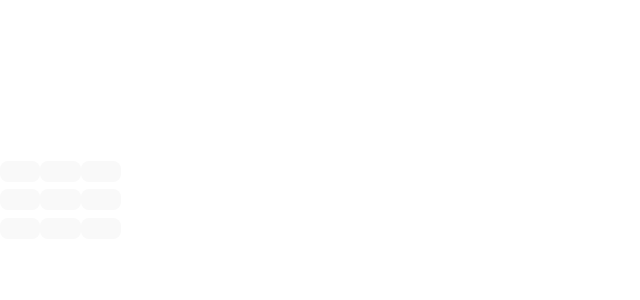
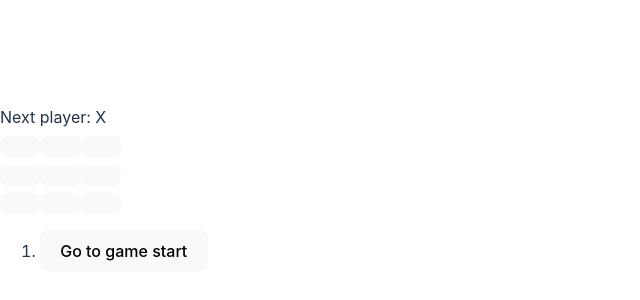
Before and after one commit to FranSanchez160779/demo-vite-react, a React (Vite) app: page / in a window 1280 px wide. Shown: the part 204-504 px from the top of the page, without its empty margins (0-640 px from the left). Built offline with nearby package versions, Linux system fonts and the light colour scheme.

Commit message:
finish clean

```diff
--- a/src/App.jsx
+++ b/src/App.jsx
@@ -8,17 +8,31 @@
   );
 }
 
-export default function Board() {
-  const [squares, setSquares] = useState(Array(9).fill(null));
+function Board({ xIsNext, squares, onPlay }) {
+  function handleClick(i) {
+    if (calculateWinner(squares) || squares[i]) {
+      return;
+    }
+    const nextSquares = squares.slice();
+    if (xIsNext) {
+      nextSquares[i] = 'X';
+    } else {
+      nextSquares[i] = 'O';
+    }
+    onPlay(nextSquares);
+  }
 
-  function handleClick(i) {
-    const nextSquares = squares.slice();
-    nextSquares[i] = 'X';
-    setSquares(nextSquares);
+  const winner = calculateWinner(squares);
+  let status;
+  if (winner) {
+    status = 'Winner: ' + winner;
+  } else {
+    status = 'Next player: ' + (xIsNext ? 'X' : 'O');
   }
 
   return (
     <>
+      <div className="status">{status}</div>
       <div className="board-row">
         <Square value={squares[0]} onSquareClick={() => handleClick(0)} />
         <Square value={squares[1]} onSquareClick={() => handleClick(1)} />
@@ -37,3 +51,65 @@
     </>
   );
 }
+
+export default function Game() {
+  const [history, setHistory] = useState([Array(9).fill(null)]);
+  const [currentMove, setCurrentMove] = useState(0);
+  const xIsNext = currentMove % 2 === 0;
+  const currentSquares = history[currentMove];
+
+  function handlePlay(nextSquares) {
+    const nextHistory = [...history.slice(0, currentMove + 1), nextSquares];
+    setHistory(nextHistory);
+    setCurrentMove(nextHistory.length - 1);
+  }
+
+  function jumpTo(nextMove) {
+    setCurrentMove(nextMove);
+  }
+
+  const moves = history.map((squares, move) => {
+    let description;
+    if (move > 0) {
+      description = 'Go to move #' + move;
+    } else {
+      description = 'Go to game start';
+    }
+    return (
+      <li key={move}>
+        <button onClick={() => jumpTo(move)}>{description}</button>
+      </li>
+    );
+  });
+
+  return (
+    <div className="game">
+      <div className="game-board">
+        <Board xIsNext={xIsNext} squares={currentSquares} onPlay={handlePlay} />
+      </div>
+      <div className="game-info">
+        <ol>{moves}</ol>
+      </div>
+    </div>
+  );
+}
+
+function calculateWinner(squares) {
+  const lines = [
+    [0, 1, 2],
+    [3, 4, 5],
+    [6, 7, 8],
+    [0, 3, 6],
+    [1, 4, 7],
+    [2, 5, 8],
+    [0, 4, 8],
+    [2, 4, 6],
+  ];
+  for (let i = 0; i < lines.length; i++) {
+    const [a, b, c] = lines[i];
+    if (squares[a] && squares[a] === squares[b] && squares[a] === squares[c]) {
+      return squares[a];
+    }
+  }
+  return null;
+}
```
